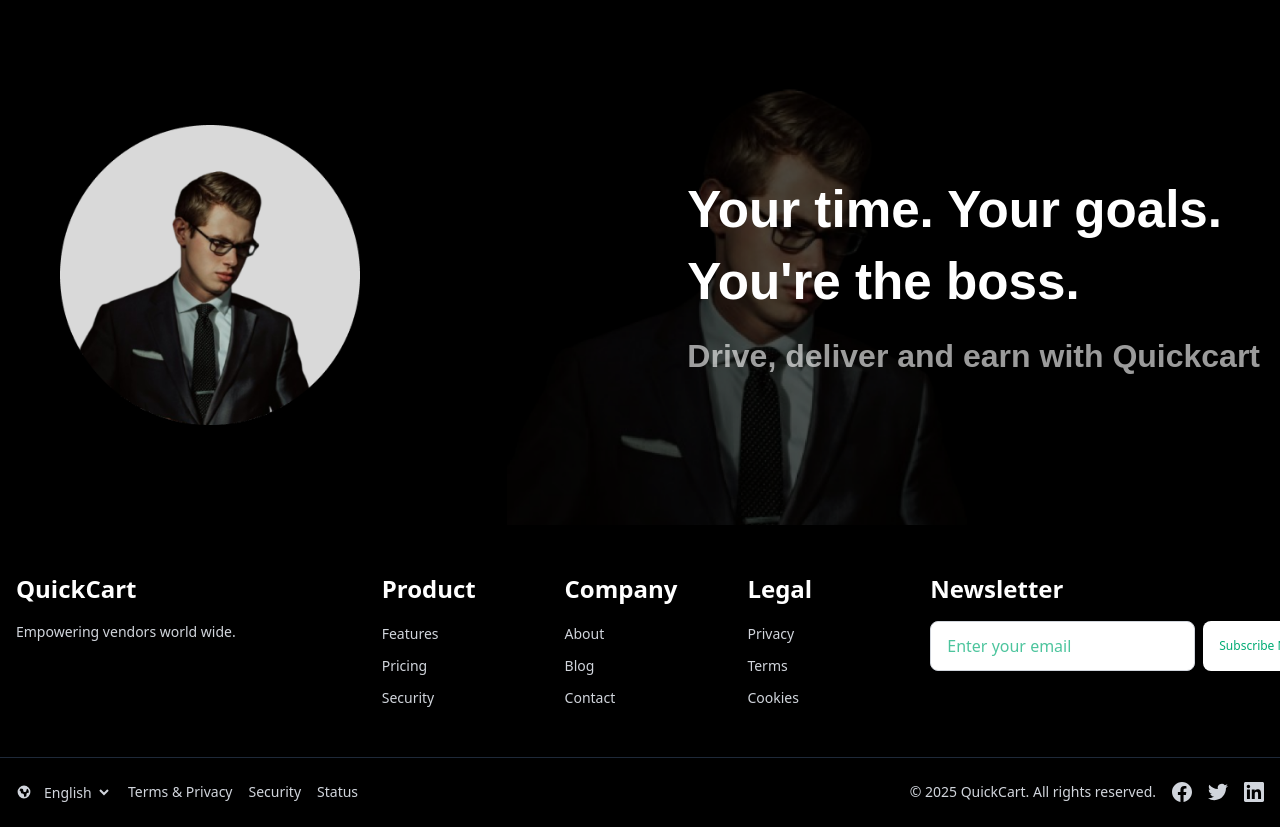
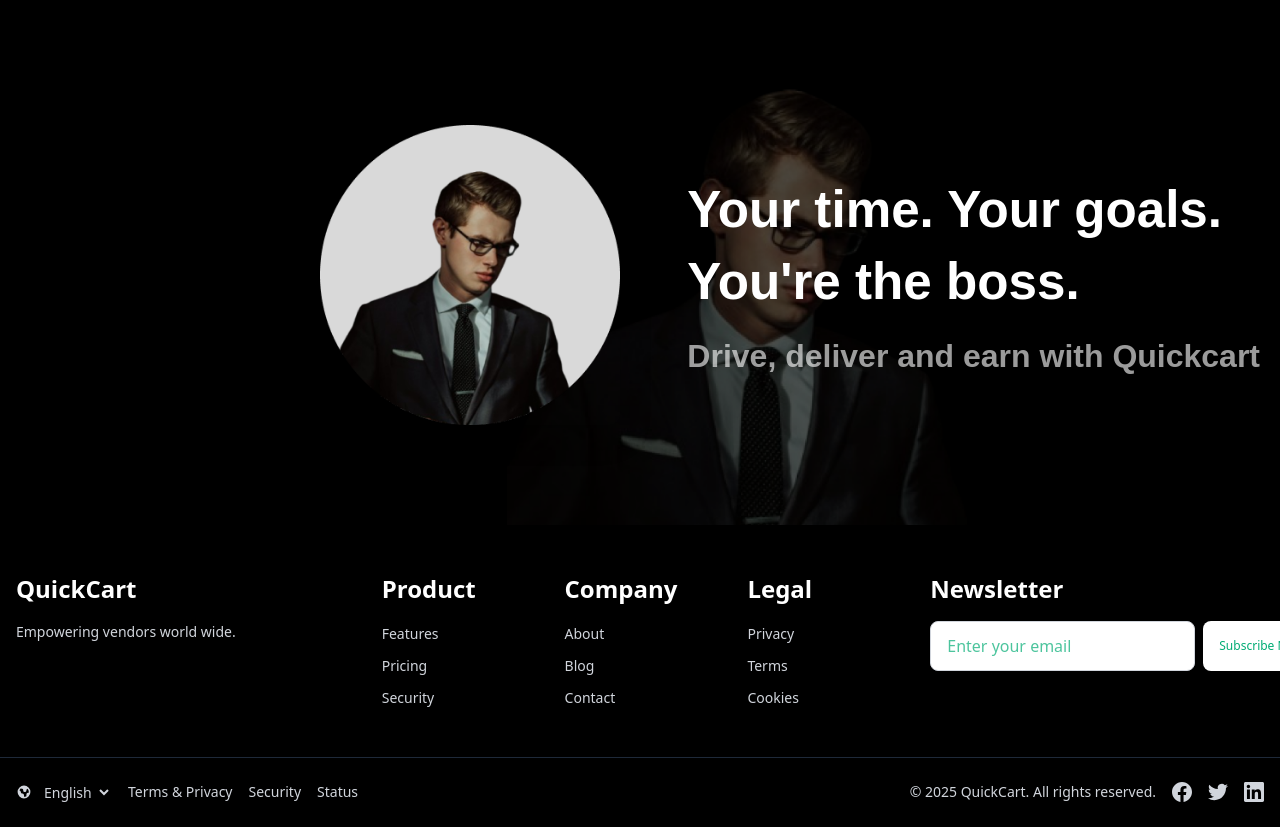
Before and after one commit to Olasunkanmi001/quickCart-landingPage, a React (Vite) app: page /riderLanding in a window 1280 px wide. Shown: the part 2320-3147 px from the top of the page. Built offline with nearby package versions, Linux system fonts and the light colour scheme.

Commit message:
Fix padding on profile image.

```diff
--- a/src/component/riderBanner.jsx
+++ b/src/component/riderBanner.jsx
@@ -142,7 +142,7 @@ const RiderBanner = () => {
               transition: "all 1.5s ease-out 0.8s",
               zIndex: 3,
               flexShrink: 0,
-              paddingLeft: isMobile ? "0" : "40px", // Remove padding on mobile
+              paddingLeft: isMobile ? "0" : "300px", // Remove padding on mobile
             }}
           >
             <img
```
